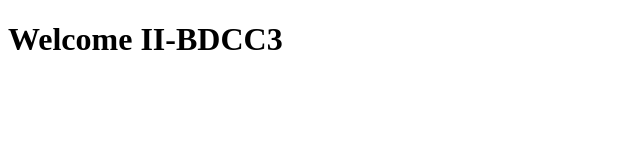
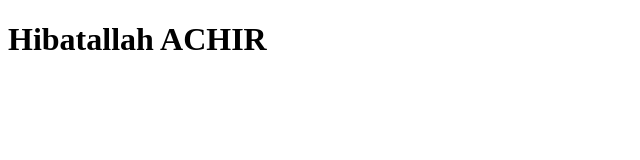
Before and after one commit to HIBA-ACHIR/TP2, a plain HTML site: page index.html in a window 1280 px wide. Shown: the whole page, without its empty margins (0-640 px from the left). Drawn offline with Linux system fonts and the light colour scheme.

Commit message:
update index.html

```diff
--- a/index.html
+++ b/index.html
@@ -5,6 +5,6 @@
 <title>Document tP2</title>
 </head>
 <body>
-<h1> Welcome II-BDCC3 </h1>
+<h1> Hibatallah ACHIR  </h1>
 </body>
 </html>
```
